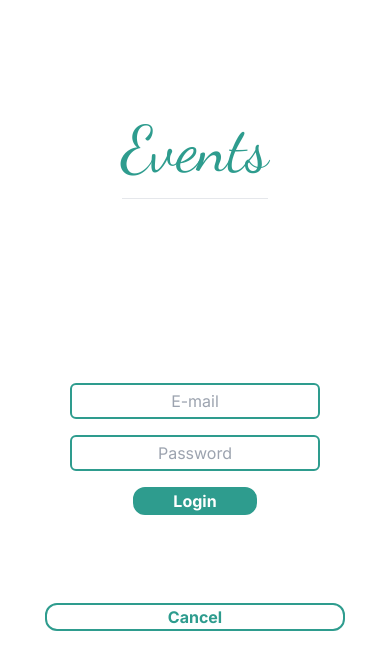
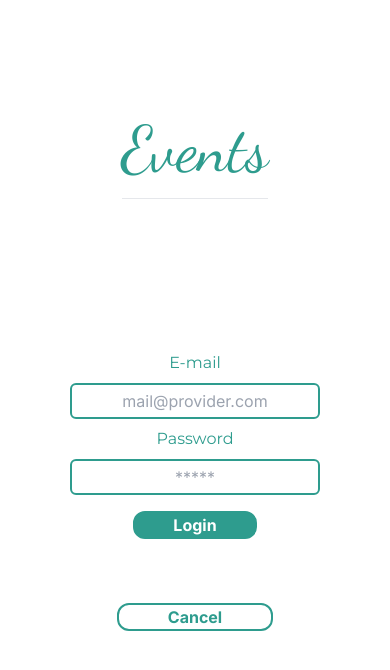
Before and after one commit to viniciuspx/events, a Next.js app: page /login in a window 390 px wide. Shown: the top 670 px of the page. Built offline with nearby package versions, Linux system fonts and the light colour scheme.

Commit message:
signup errors and some minor fixes

```diff
--- a/src/app/components/login/loginForm.tsx
+++ b/src/app/components/login/loginForm.tsx
@@ -1,7 +1,7 @@
 "use client";
 
 import { Button } from "../../utils/button";
-import { dancingScript, lemon } from "@/app/assets/fonts/fonts";
+import { dancingScript, monteSerrat } from "@/app/assets/fonts/fonts";
 import { login } from "../../router/login";
 import { useRouter } from "next/navigation";
 import { setLoggedIn } from "../dashboard";
@@ -45,16 +45,18 @@ export const LoginForm = () => {
           className="w-4/5 flex flex-col flex-wrap justify-center m-auto"
           onSubmit={HandleSubmit}
         >
+          <label className={`mx-auto text-[#2e9c8e] font-bold ${monteSerrat.className}`}>E-mail</label>
           <input
             type="text"
             className="w-4/5 md:w-2/5 h-[25px] border-[2px] border-[#2e9c8e] my-2 mx-auto p-4 text-center rounded-md bg-transparent text-black"
-            placeholder="E-mail"
+            placeholder="mail@provider.com"
             name="email"
           ></input>
+          <label className={`mx-auto text-[#2e9c8e] font-bold ${monteSerrat.className}`}>Password</label>
           <input
             type="password"
             className="w-4/5 md:w-2/5 h-[25px] border-[2px] border-[#2e9c8e] my-2 mx-auto p-4 text-center rounded-md bg-transparent text-black"
-            placeholder="Password"
+            placeholder="*****"
             name="password"
           ></input>
           {loading && <BiLoaderAlt className="m-auto animate-spin" />}
--- a/src/app/components/signup/index.tsx
+++ b/src/app/components/signup/index.tsx
@@ -1,22 +1,41 @@
 "use client";
 
+import { useState } from "react";
 import { signup } from "../../router/signup";
 import { Button } from "../../utils/button";
 import { useRouter } from "next/navigation";
 
+import { BiLoaderAlt } from "react-icons/bi";
+
 export const SignupPage = () => {
   const router = useRouter();
+  const [loading, setLoading] = useState(false);
+  const [loginError, setError] = useState(false);
+  const [messageError, setMessageError] = useState("");
+
   const handleSubmit = async (event: any) => {
+    event.preventDefault();
     try {
-      const res = await signup(event);
-      router.replace("/login");
-    } catch (error) {
+      setLoading(true);
+      await signup(event).then(() => {
+        setLoading(false);
+      });
+    } catch (error: any) {
+      setError(true);
+      setLoading(false);
+      setMessageError(error.response.data.message);
       console.log("Something went wrong", error);
+      return;
     }
+    router.replace("/login");
   };
+
   return (
     <div className="h-lvh">
-      <form className="w-4/5 h-4/5 flex flex-col flex-wrap m-auto justify-center" onSubmit={handleSubmit}>
+      <form
+        className="w-4/5 h-4/5 flex flex-col flex-wrap m-auto justify-center"
+        onSubmit={handleSubmit}
+      >
         <label htmlFor="name" className="w-4/5 md:w-2/5 mx-auto font-bold">
           Name
         </label>
@@ -59,6 +78,12 @@ export const SignupPage = () => {
         >
           Register
         </button>
+        {loading && <BiLoaderAlt className="mx-auto animate-spin" />}
+        {loginError && (
+          <div className="w-4/5 md:w-2/5 h-[60px] border-[#ff1b1b] text-[#ff1b1b] font-bold border-2 my-2 mx-auto p-4 text-center rounded-md animate-shake">
+            {messageError}
+          </div>
+        )}
         <Button buttonText="Cancel" link="/" customClass="mx-auto my-4" />
       </form>
     </div>
--- a/src/app/router/signup.tsx
+++ b/src/app/router/signup.tsx
@@ -2,8 +2,6 @@ import axios from "axios";
 
 export const signup = async (event: any) => {
   event.preventDefault();
-
-  try {
   await axios
     .post(process.env.API_URL + "/auth/register", {
       name: event.target.elements.name.value,
@@ -12,11 +10,6 @@ export const signup = async (event: any) => {
       password: event.target.elements.password.value,
     })
     .then((response) => {
-        console.log(response.statusText === "OK");
+      console.log(response.status);
     });
-    return true;
-  } catch (error) {
-    console.log(error);
-    return false;
-  }
 };
--- a/src/app/utils/button.tsx
+++ b/src/app/utils/button.tsx
@@ -14,7 +14,7 @@ const handleOnClick = () => {
 
 export const Button: FC<buttonProps> = ({ buttonText, link, customClass }) => {
   return (
-    <a href={link ? link : ""} className={`w-4/5 md:w-4/5 max-w-[300px] flex m-2 flex-wrap justify-center ${customClass}`}>
+    <a href={link ? link : ""} className={`w-2/5 md:w-4/5 max-w-[300px] flex m-2 flex-wrap justify-center ${customClass}`}>
       <button
         type="button"
         onClick={handleOnClick}
```
Lines whose indentation alone changed are shown as unchanged.
